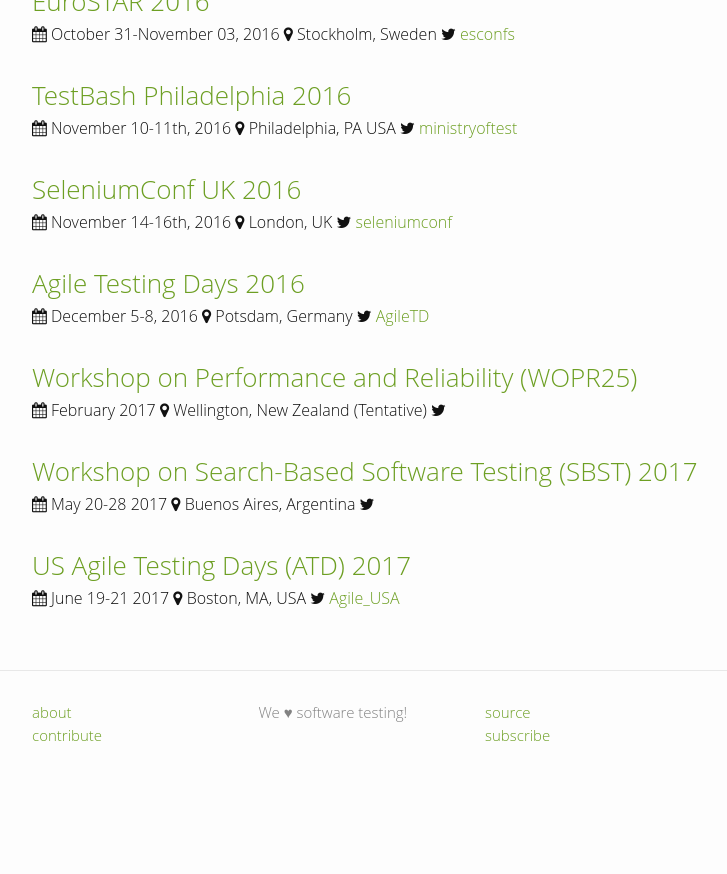
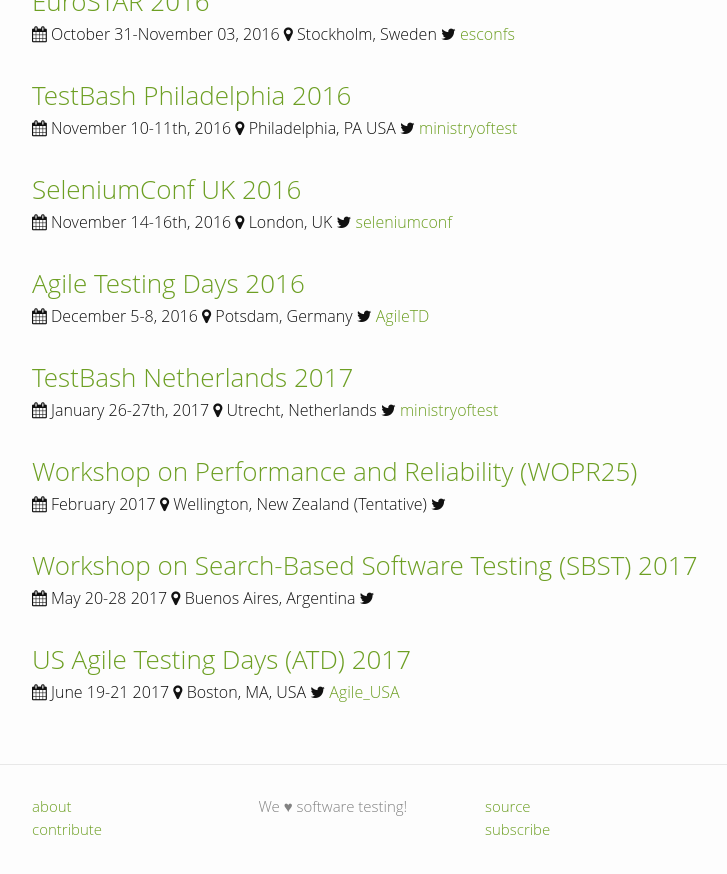
Before and after one commit to TestingConferences/testingconferences.github.io, a Jekyll site: the page built from index.html, in a window 1280 px wide and 900 px high, scrolled down 1999 px. Shown: the top 874 px of the window, without its empty margins (238-965 px from the left). Built offline with Jekyll 4.4.1, drawn with Linux system fonts in a browser that asks for light colours; before the commit the page ends 2805 px from its top, so only the background shows below that.

Commit message:
TestBash Netherlands 2017

```diff
--- a/_data/current.yml
+++ b/_data/current.yml
@@ -134,6 +134,12 @@
   url: http://www.agiletestingdays.com/
   twitter: AgileTD
 
+- name: TestBash Netherlands 2017
+  location: Utrecht, Netherlands
+  dates: "January 26-27th, 2017"
+  url: http://www.ministryoftesting.com/2016/07/testbash-netherlands-2017/
+  twitter: ministryoftest
+
 - name: Workshop on Performance and Reliability (WOPR25)
   location: Wellington, New Zealand (Tentative)
   dates: "February 2017"
```
